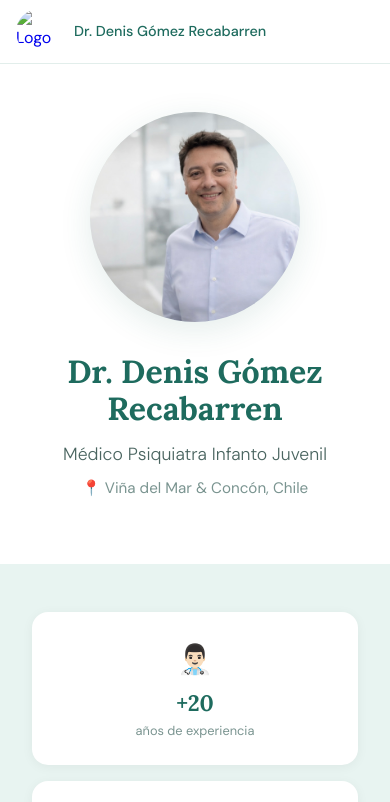
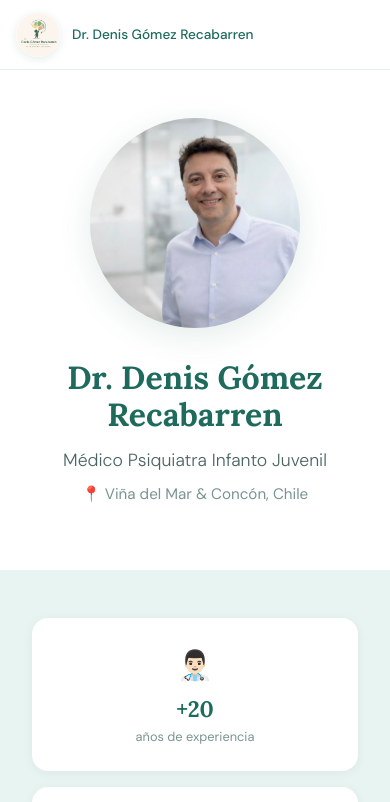
Before and after one commit to alonsogm23/senales-que-importan, a plain HTML site: page index.html in a window 390 px wide. Shown: the top 802 px of the page. Drawn offline with Linux system fonts and the light colour scheme.

Commit message:
Update index.html

```diff
--- a/index.html
+++ b/index.html
@@ -49,7 +49,7 @@
       display: flex;
       align-items: center;
       justify-content: space-between;
-      height: 64px;
+      height: 70px;
     }
 
     .nav-brand {
@@ -60,8 +60,8 @@
     }
 
     .nav-logo {
-  width: 46px;
-  height: 46px;
+      width: 50px;
+      height: 50px;
       border-radius: 50%;
       overflow: hidden;
       display: flex;
@@ -69,6 +69,7 @@
       justify-content: center;
       background: transparent;
       flex-shrink: 0;
+      box-shadow: 0 2px 10px rgba(30,107,94,0.12);
     }
 
     .nav-logo img {
@@ -582,7 +583,12 @@
       }
 
       .nav-name {
-        font-size: 0.9rem;
+        font-size: 0.85rem;
+      }
+
+      .nav-logo {
+        width: 44px;
+        height: 44px;
       }
 
       .hero-text h1 {
@@ -597,10 +603,11 @@
   <nav>
     <a class="nav-brand" href="#inicio">
       <div class="nav-logo">
-    <img src="logo-dr-denis.png" alt="Logo Dr. Denis Gómez Recabarren">
+        <img src="8AF2C506-381E-4EF2-8409-C759F1882A80.png" alt="Logo Dr. Denis Gómez Recabarren">
       </div>
       <span class="nav-name">Dr. Denis Gómez Recabarren</span>
     </a>
+
     <ul class="nav-links">
       <li><a href="#inicio">Inicio</a></li>
       <li><a href="#sobre">Sobre mí</a></li>
@@ -615,6 +622,7 @@
     <div class="hero-photo">
       <img src="foto-doctor.png" alt="Dr. Denis Gómez Recabarren"/>
     </div>
+
     <div class="hero-text">
       <h1>Dr. Denis Gómez<br>Recabarren</h1>
       <p class="hero-specialty">Médico Psiquiatra Infanto Juvenil</p>
```
Lines whose indentation alone changed are shown as unchanged.
